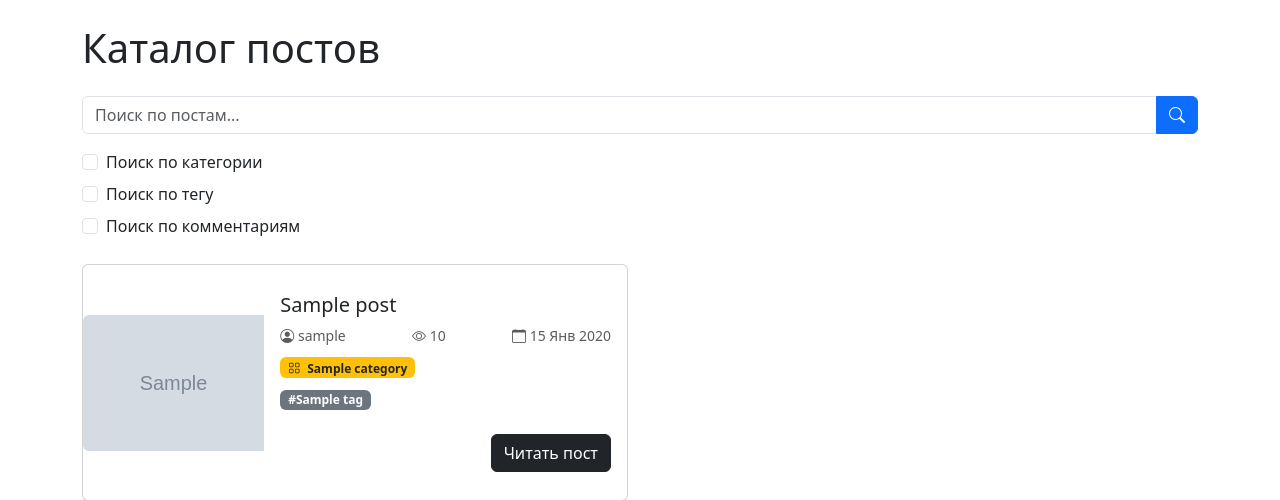
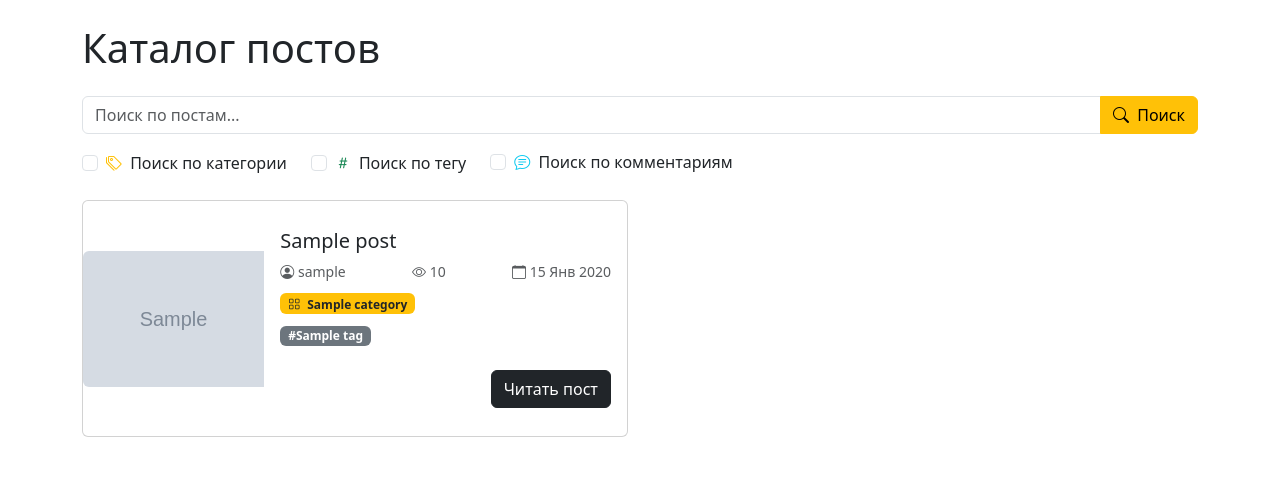
Before and after one commit to VladimirMonin/django_320, a Django app: page /blog/ in a window 1280 px wide. Shown: the part 66-566 px from the top of the page. Run offline with Django 5.2, Linux system fonts and the light colour scheme; tables that the repository leaves empty hold one stand-in row (values such as "Sample post"); grey boxes marked "Sample" are stand-in pictures; some libraries are stand-ins or nearby versions.

Commit message:
шаблон поисковой формы обновлен

```diff
--- a/blog_app/templates/blog_app/search_form.html
+++ b/blog_app/templates/blog_app/search_form.html
@@ -1,27 +1,28 @@
 <form action="{% url 'blog' %}" method="get" class="mb-4">
     <div class="input-group mb-3">
         <input type="text" name="search" class="form-control" placeholder="Поиск по постам..." value="{{ request.GET.search }}">
-        <button class="btn btn-primary" type="submit">
+        <button class="btn btn-warning" type="submit">
             <i class="bi bi-search"></i>
+            <span class="d-none d-sm-inline ms-1">Поиск</span>
         </button>
     </div>
-    <div class="d-flex flex-column">
-        <div class="form-check mb-2">
-            <input class="form-check-input" type="checkbox" name="search_category" id="searchCategory">
+    <div class="d-flex flex-column flex-sm-row align-items-start align-items-sm-center">
+        <div class="form-check me-sm-4 mb-2 mb-sm-0">
+            <input class="form-check-input" type="checkbox" name="search_category" id="searchCategory" {% if request.GET.search_category %}checked{% endif %}>
             <label class="form-check-label" for="searchCategory">
-                Поиск по категории
+                <i class="bi bi-tags me-1 text-warning"></i> Поиск по категории
             </label>
         </div>
-        <div class="form-check mb-2">
-            <input class="form-check-input" type="checkbox" name="search_tag" id="searchTag">
+        <div class="form-check me-sm-4 mb-2 mb-sm-0">
+            <input class="form-check-input" type="checkbox" name="search_tag" id="searchTag" {% if request.GET.search_tag %}checked{% endif %}>
             <label class="form-check-label" for="searchTag">
-                Поиск по тегу
+                <i class="bi bi-hash me-1 text-success"></i> Поиск по тегу
             </label>
         </div>
         <div class="form-check">
-            <input class="form-check-input" type="checkbox" name="search_comments" id="searchComments">
+            <input class="form-check-input" type="checkbox" name="search_comments" id="searchComments" {% if request.GET.search_comments %}checked{% endif %}>
             <label class="form-check-label" for="searchComments">
-                Поиск по комментариям
+                <i class="bi bi-chat-text me-1 text-info"></i> Поиск по комментариям
             </label>
         </div>
     </div>
```
